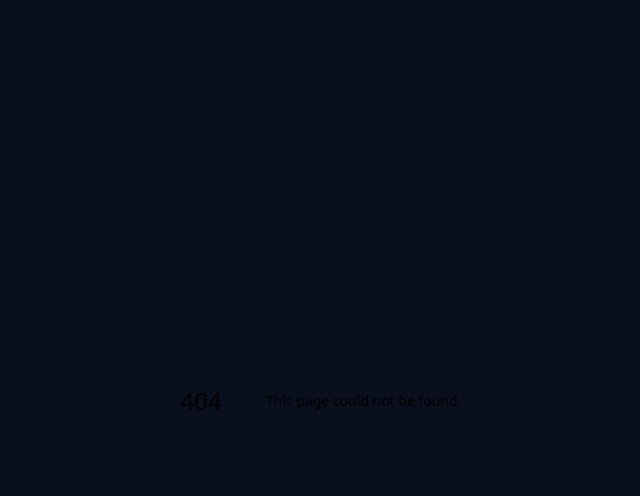
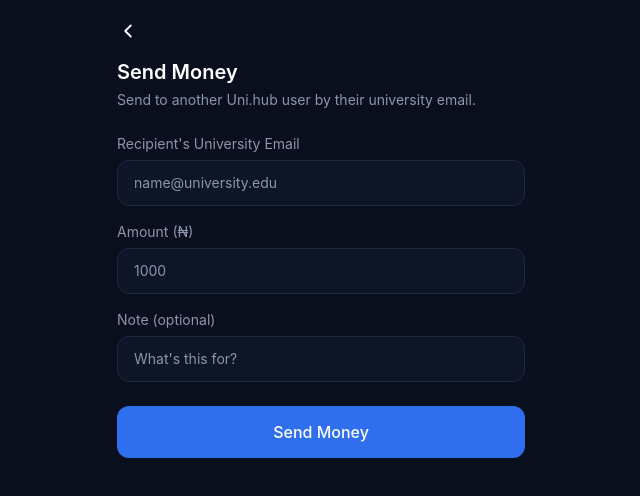
Before and after one commit to mj4617384-art/Uni-hub-app, a Next.js app: page /wallet/send in a window 1280 px wide. Before the commit this address had no page. Shown: the top 496 px of the page, without its empty margins (319-959 px from the left). Built offline with nearby package versions, Linux system fonts and the light colour scheme; no server answers.

Commit message:
Create page.tsx

```diff
--- /dev/null
+++ b/app/wallet/send/page.tsx
@@ -0,0 +1,112 @@
+"use client";
+
+import { useState } from "react";
+import { useRouter } from "next/navigation";
+import { supabase } from "@/lib/supabaseClient";
+
+export default function SendMoneyPage() {
+  const router = useRouter();
+  const [email, setEmail] = useState("");
+  const [amount, setAmount] = useState("");
+  const [note, setNote] = useState("");
+  const [loading, setLoading] = useState(false);
+  const [error, setError] = useState<string | null>(null);
+
+  async function handleSubmit(e: React.FormEvent) {
+    e.preventDefault();
+    setError(null);
+    setLoading(true);
+
+    const { data: userData } = await supabase.auth.getUser();
+    if (!userData.user) {
+      router.push("/auth");
+      return;
+    }
+
+    const { data: wallet } = await supabase
+      .from("wallets")
+      .select("id")
+      .eq("user_id", userData.user.id)
+      .single();
+
+    if (!wallet) {
+      setError("Wallet not found.");
+      setLoading(false);
+      return;
+    }
+
+    const { error } = await supabase.rpc("send_money", {
+      p_sender_wallet_id: wallet.id,
+      p_recipient_email: email,
+      p_amount: Number(amount),
+      p_description: note || null,
+    });
+
+    setLoading(false);
+    if (error) {
+      setError(error.message);
+      return;
+    }
+    router.push("/wallet");
+  }
+
+  return (
+    <main className="min-h-screen bg-hub-bg px-5 pt-5">
+      <button onClick={() => router.back()} aria-label="Back" className="mb-4">
+        <svg width="22" height="22" viewBox="0 0 24 24" fill="none">
+          <path d="M15 18l-6-6 6-6" stroke="currentColor" strokeWidth="2" strokeLinecap="round" strokeLinejoin="round" />
+        </svg>
+      </button>
+
+      <h1 className="text-xl font-semibold">Send Money</h1>
+      <p className="mt-1 text-sm text-hub-textDim">Send to another Uni.hub user by their university email.</p>
+
+      <form onSubmit={handleSubmit} className="mt-6 flex flex-col gap-4">
+        <label className="text-sm">
+          <span className="mb-1.5 block text-hub-textDim">Recipient's University Email</span>
+          <input
+            required
+            type="email"
+            value={email}
+            onChange={(e) => setEmail(e.target.value)}
+            placeholder="name@university.edu"
+            className="w-full rounded-xl border border-hub-border bg-hub-card2 px-4 py-3 text-white outline-none focus:border-hub-accentLight"
+          />
+        </label>
+
+        <label className="text-sm">
+          <span className="mb-1.5 block text-hub-textDim">Amount (₦)</span>
+          <input
+            required
+            type="number"
+            min="1"
+            value={amount}
+            onChange={(e) => setAmount(e.target.value)}
+            placeholder="1000"
+            className="w-full rounded-xl border border-hub-border bg-hub-card2 px-4 py-3 text-white outline-none focus:border-hub-accentLight"
+          />
+        </label>
+
+        <label className="text-sm">
+          <span className="mb-1.5 block text-hub-textDim">Note (optional)</span>
+          <input
+            value={note}
+            onChange={(e) => setNote(e.target.value)}
+            placeholder="What's this for?"
+            className="w-full rounded-xl border border-hub-border bg-hub-card2 px-4 py-3 text-white outline-none focus:border-hub-accentLight"
+          />
+        </label>
+
+        {error && <p className="text-sm text-red-400">{error}</p>}
+
+        <button
+          type="submit"
+          disabled={loading}
+          className="mt-2 rounded-xl bg-hub-accent py-3.5 text-center font-medium text-white disabled:opacity-60"
+        >
+          {loading ? "Sending..." : "Send Money"}
+        </button>
+      </form>
+    </main>
+  );
+}
```
